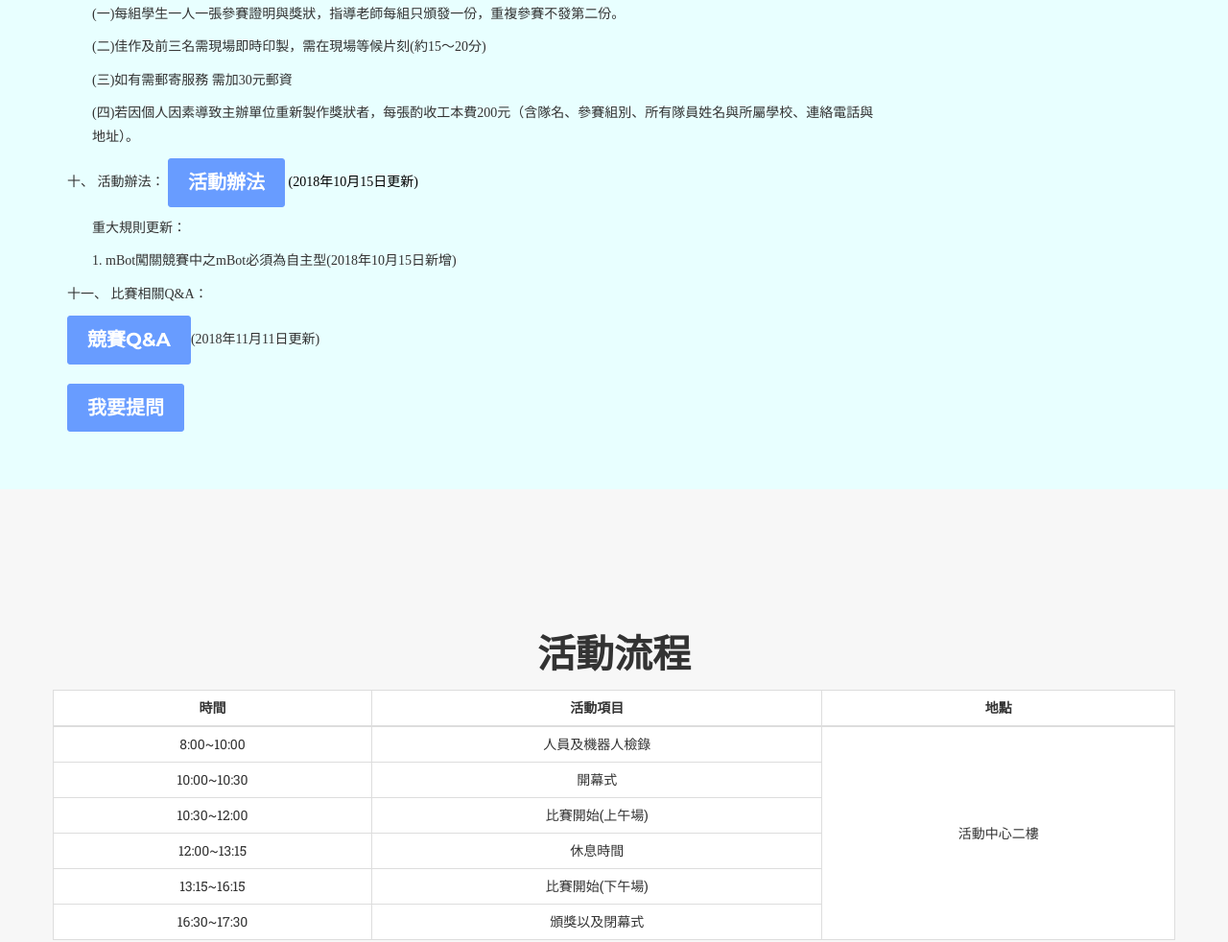
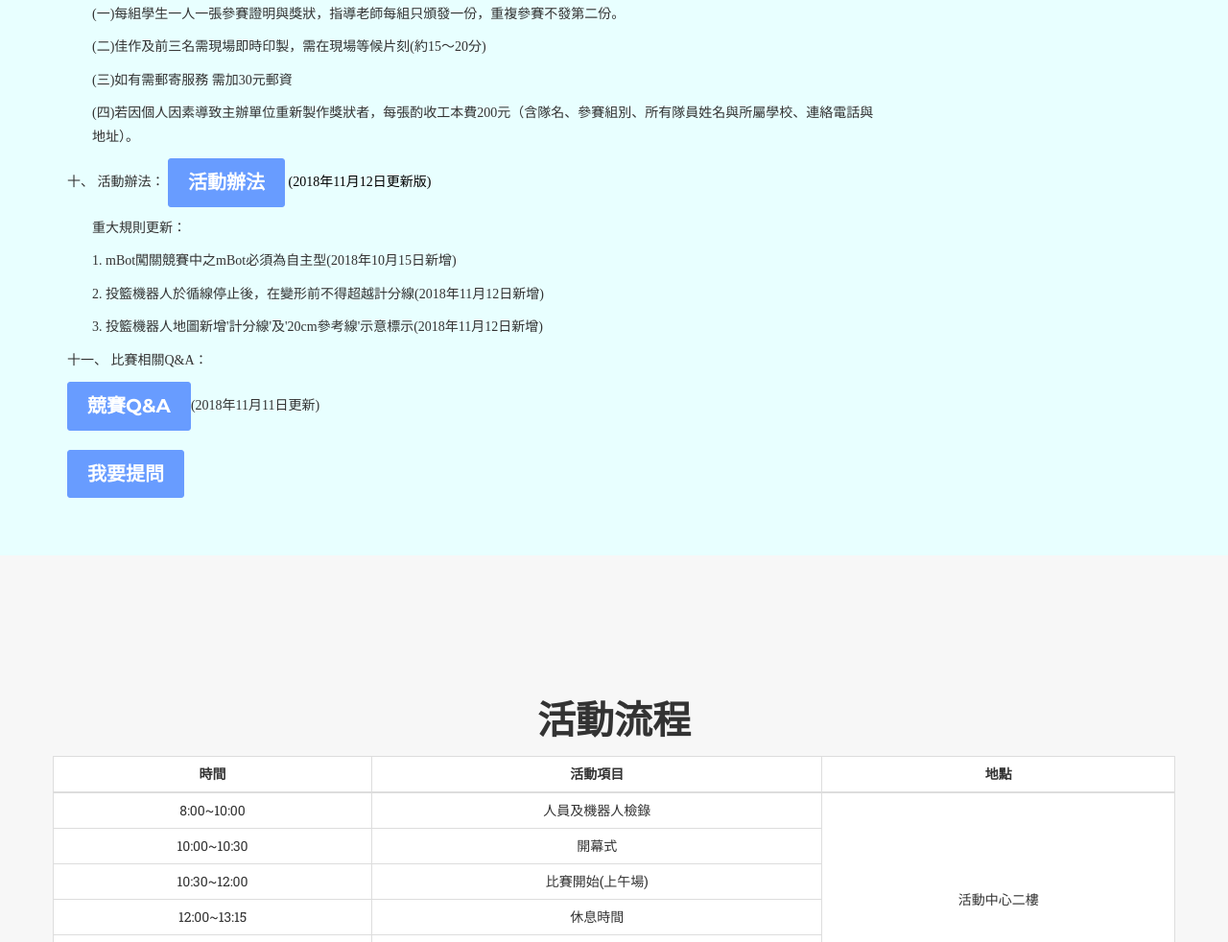
Before and after one commit to cir-sa/CIRTC-2018, a plain HTML site: page index.html in a window 1280 px wide. Shown: the part 2207-3189 px from the top of the page at 96% size. Drawn offline with nearby package versions, Linux system fonts and the light colour scheme; some packages are replaced by stand-ins of ours; a web font is replaced by a local one.

Commit message:
更新規則

```diff
--- a/index.html
+++ b/index.html
@@ -260,10 +260,12 @@
                                 <p>
                                     十、  活動辦法：<!--等待最終版規則完成-->
                                     <a href="files/CIRTC2018活動辦法.pdf" target="_blank" class="btn btn-md">活動辦法</a>
-                                    <span style="color:black">(2018年10月15日更新)</span><br>
+                                    <span style="color:black">(2018年11月12日更新版)</span><br>
                                     <div class="text_indentation">
                                         <p>重大規則更新：</p>
                                         <p>1. mBot闖關競賽中之mBot必須為自主型(2018年10月15日新增)<p>
+                                        <p>2. 投籃機器人於循線停止後，在變形前不得超越計分線(2018年11月12日新增)<p>
+                                        <p>3. 投籃機器人地圖新增'計分線'及'20cm參考線'示意標示(2018年11月12日新增)<p>
                                     </div>
                                 </p>
                                 <p>十一、  比賽相關Q&A： </p>
```
